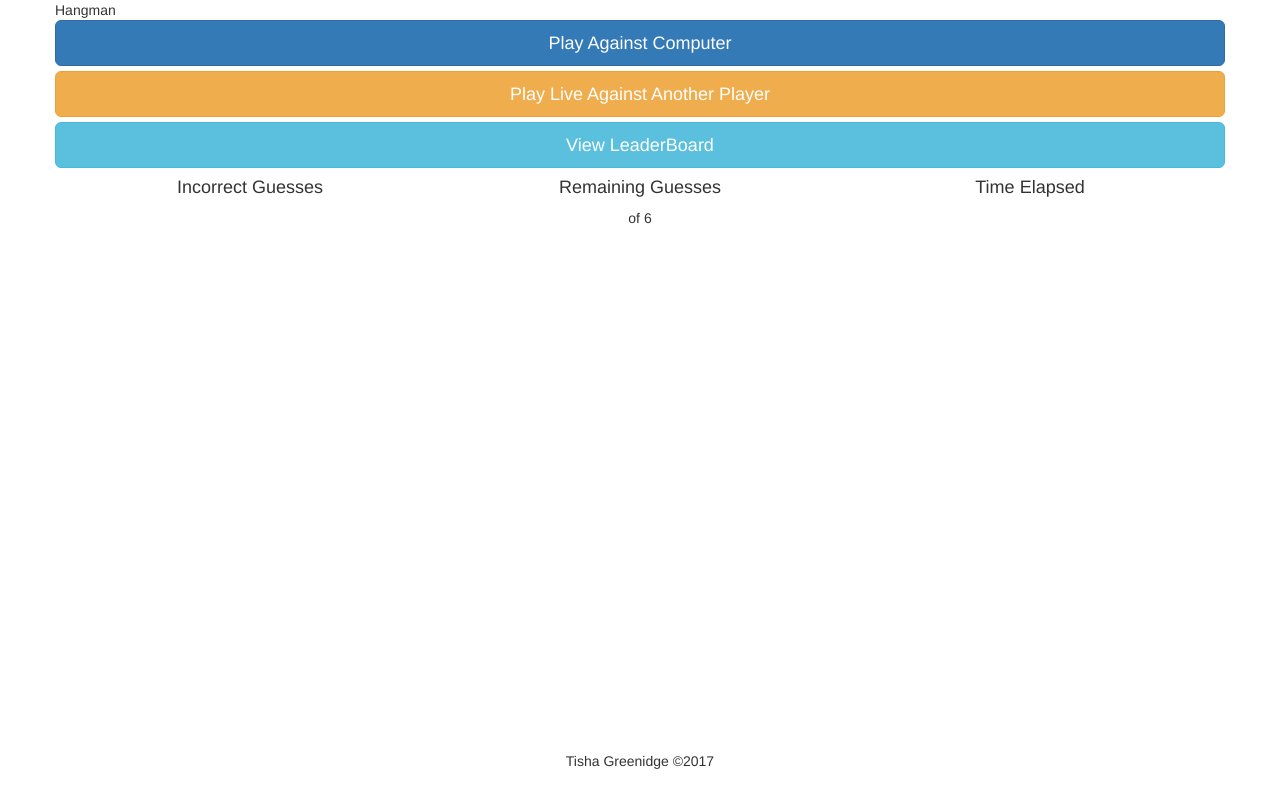
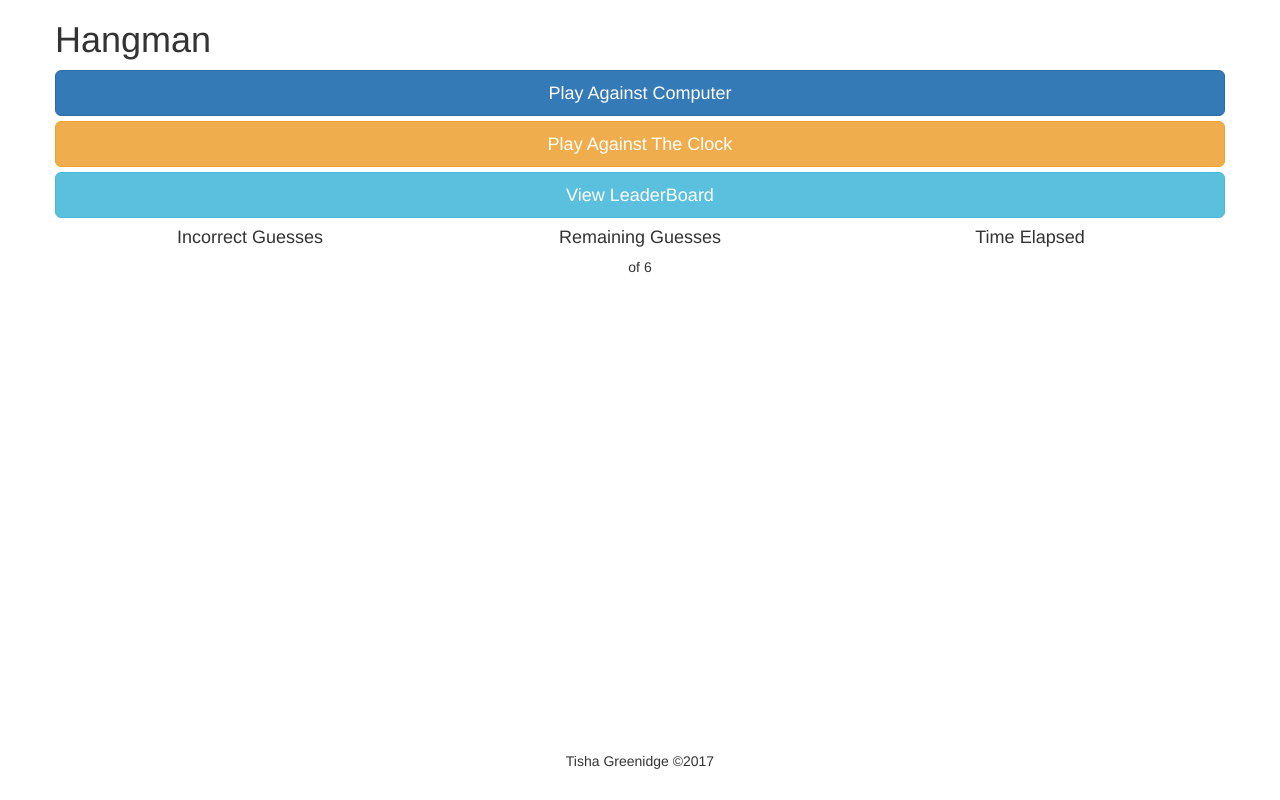
Before and after one commit to tgreenidge/Hangman, a website: page client/index.html in a window 1280 px wide. Drawn offline with nearby package versions, Linux system fonts and the light colour scheme; no server answers.

Commit message:
Change game options to play against clock instead of another player

```diff
--- a/client/index.html
+++ b/client/index.html
@@ -18,7 +18,7 @@
 
     <div class="container">
       <div class="row hero">
-        Hangman
+        <h1>Hangman</h1>
 
       </div>
 
@@ -28,7 +28,7 @@
           Play Against Computer
         </button>
         <button type="button" class="btn btn-warning btn-lg btn-block">
-          Play Live Against Another Player
+          Play Against The Clock
         </button>
         <button type="button" class="btn btn-info btn-lg btn-block">
           View LeaderBoard
@@ -38,7 +38,6 @@
       <!-- Word in Play-->
       <div class="row" id="word-display">
         <div >
-
         </div>
       </div>
 
```
Also changed, not shown: README.md.
